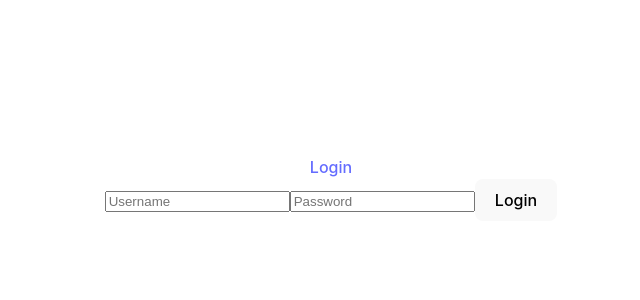
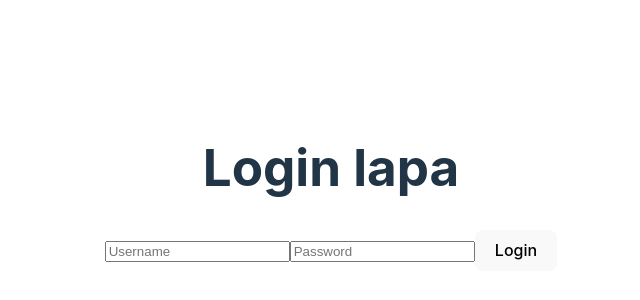
Before and after one commit to andzekausk/MUDLDAPPS, a Vue app in the folder vue-frontend/: page /login in a window 1280 px wide. Shown: the part 212-512 px from the top of the page, without its empty margins (309-949 px from the left). Built offline with nearby package versions, Linux system fonts and the light colour scheme.

Commit message:
Minor visual change to login and app

```diff
--- a/vue-frontend/src/App.vue
+++ b/vue-frontend/src/App.vue
@@ -12,9 +12,9 @@
       <option v-for="role in authStore.roles" :key="role" :value="role">{{ role }}</option>
       </select>
     </nav>
-    <nav v-else>
+    <!-- <nav v-else>
       <router-link v-if="!authStore.user" to="/login">Login </router-link>
-    </nav>
+    </nav> -->
     <router-view />
   </div>
 </template>
--- a/vue-frontend/src/views/Login.vue
+++ b/vue-frontend/src/views/Login.vue
@@ -1,6 +1,7 @@
 <template>
     <div>
       <!-- username login -->
+       <h1>Login lapa</h1>
       <div>
         <input v-model="username" placeholder="Username" />
         <input v-model="password" type="password" placeholder="Password" />
```
